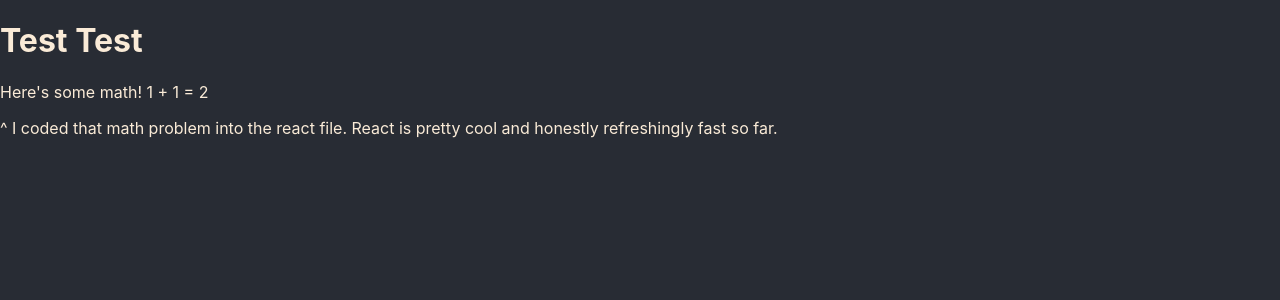
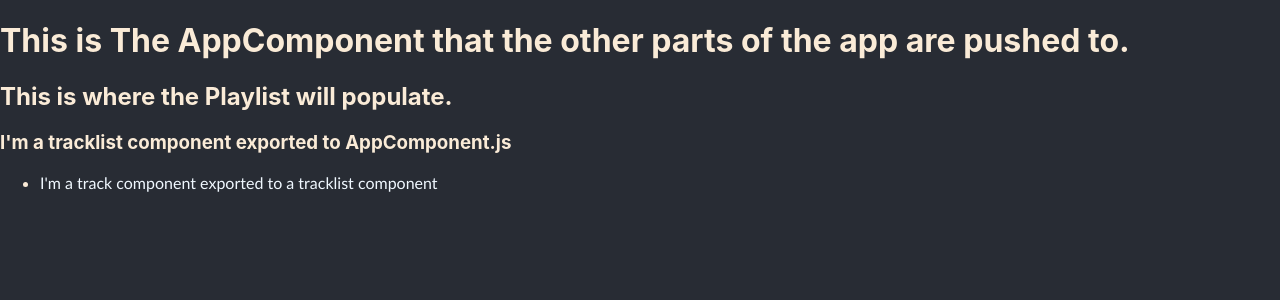
Before and after one commit to ItsFelixRodriguez/jammming, a React (Create React App) app: page / in a window 1280 px wide. Shown: the top 300 px of the page. Built offline with nearby package versions, Linux system fonts and the light colour scheme.

Commit message:
get the component chains set up

```diff
--- a/src/components/App/AppComponent.js
+++ b/src/components/App/AppComponent.js
@@ -1,14 +1,16 @@
 import React from "react";
 import './App.css'
+import Playlist from "../Playlist/Playlist";
+import Tracklist from "../Tracklist/Tracklist";
 
 
 function AppComponent() {
     return (
         <div>
-        <h1>Test Test</h1>
-        <p> Here's some math! 1 + 1 = {1+1} </p>
-        <p>^ I coded that math problem into the react file. React is pretty cool and honestly refreshingly fast so far.
-        </p>
+        <h1>This is The AppComponent that the other parts of the app are pushed to.</h1>
+
+        <Playlist />
+        <Tracklist />
         </div>
 
     )
--- a/src/components/Playlist/Playlist.js
+++ b/src/components/Playlist/Playlist.js
@@ -1 +1,12 @@
 import React from "react";
+import './Playlist.css';
+
+function Playlist () {
+    return (
+       <div>
+       <h2>This is where the Playlist will populate.</h2>
+        </div>
+    )
+};
+
+export default Playlist;
--- a/src/components/Track/Track.css
+++ b/src/components/Track/Track.css
@@ -0,0 +1,4 @@
+p {
+    color: aliceblue;
+    font-family: 'Gill Sans', 'Gill Sans MT', Calibri, 'Trebuchet MS', sans-serif;
+}
--- a/src/components/Track/Track.js
+++ b/src/components/Track/Track.js
@@ -1 +1,12 @@
 import React from "react";
+import './Track.css';
+
+function Track() {
+    return (
+        <div>
+         <p>I'm a track component exported to a tracklist component</p>
+        </div>
+    )
+}
+
+export default Track
--- a/src/components/Tracklist/Tracklist.js
+++ b/src/components/Tracklist/Tracklist.js
@@ -1 +1,16 @@
 import React from "react";
+import './Tracklist.css';
+import Track from "../Track/Track";
+
+function Tracklist() {
+    return (
+        <div>
+            <h3> I'm a tracklist component exported to AppComponent.js</h3>
+            <ul>
+                <li><Track /></li>
+            </ul>
+        </div>
+    )
+}
+
+export default Tracklist;
```
